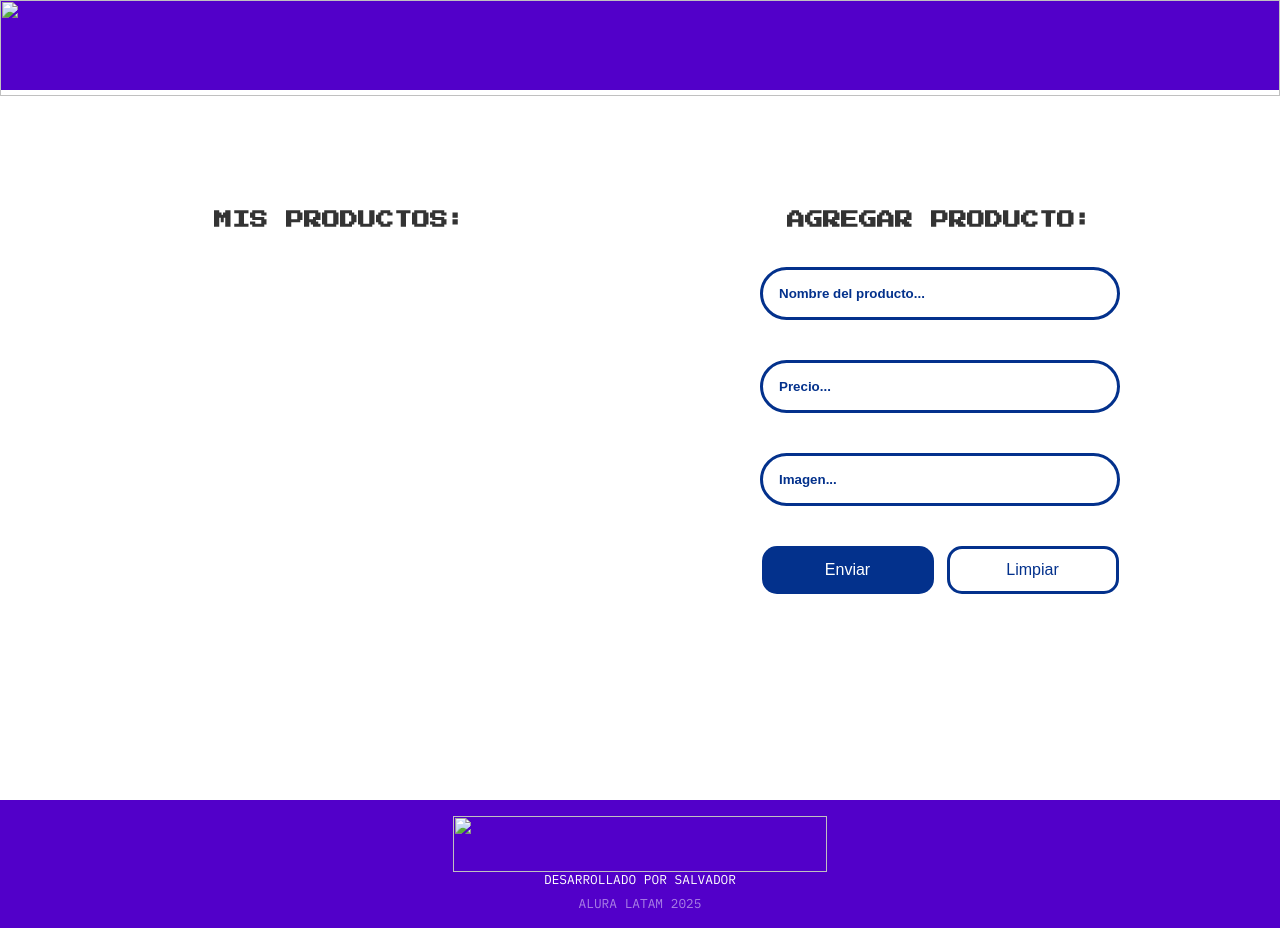
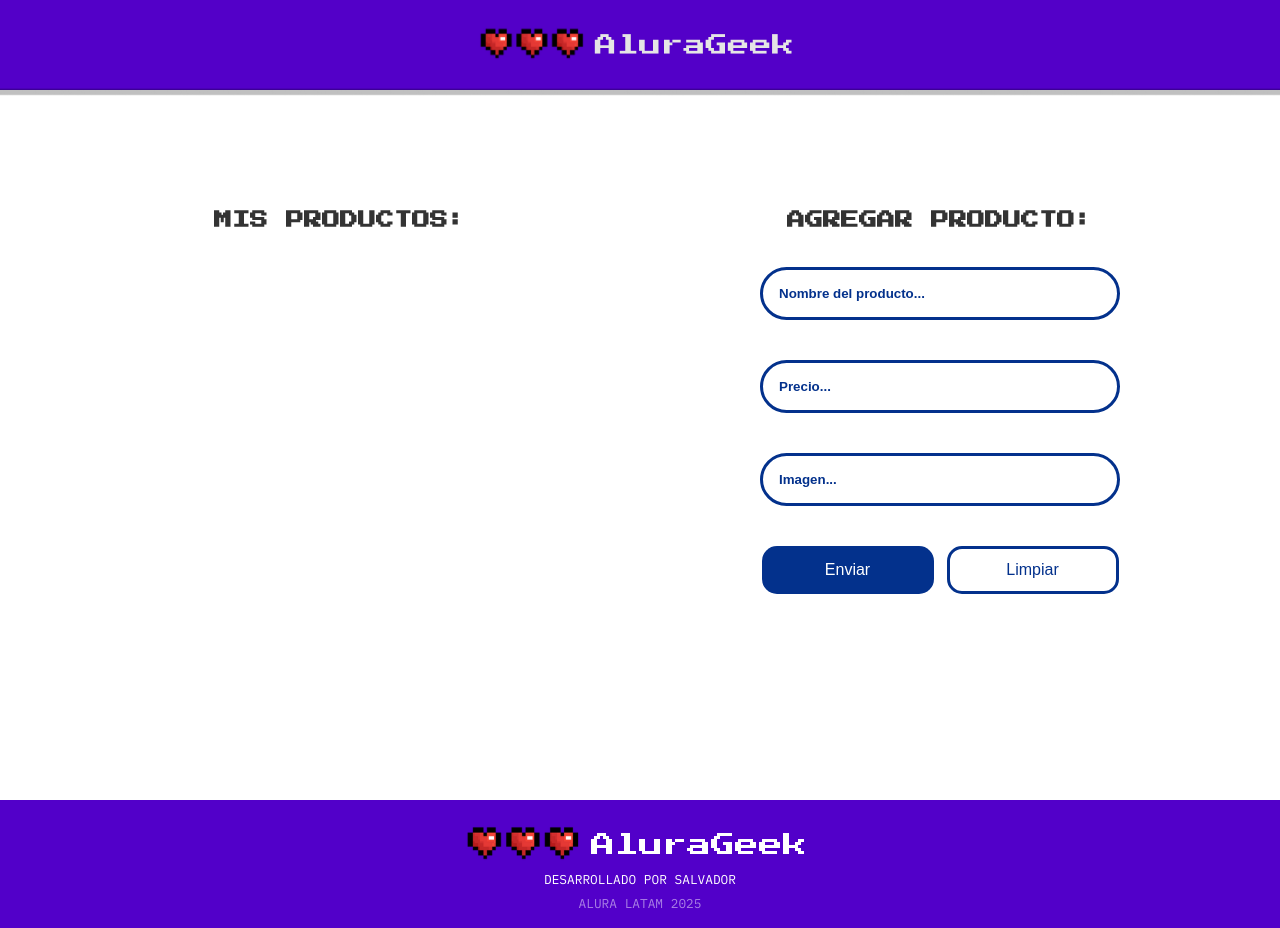
Before and after one commit to salvadoreBE/AluraGeek, a website: page index.html in a window 1280 px wide. Drawn offline with Linux system fonts and the light colour scheme; the site is published under a folder, as on GitHub Pages, so addresses that start at the root find nothing; no server answers.

Commit message:
Arreglar imagenes

```diff
--- a/index.html
+++ b/index.html
@@ -13,7 +13,7 @@
 </head>
 <body>
     <header class="main-header">
-        <img src="/assets/header.png" class="header-image">
+        <img src="./assets/header.png" class="header-image">
     </header>
     <main class="main-content">
         <section class="main-section">
@@ -46,7 +46,7 @@
             </div>
         </section>
         <footer>
-            <img src="/assets/logo.png" class="logo">
+            <img src="./assets/logo.png" class="logo">
             <div class="footer-text">
                 <span>DESARROLLADO POR SALVADOR</span>
                 <span class="span-alura">ALURA LATAM 2025</span>
```
